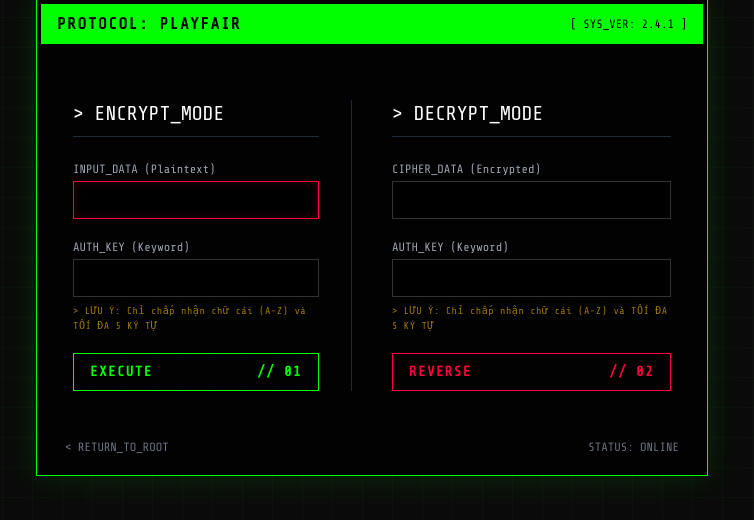
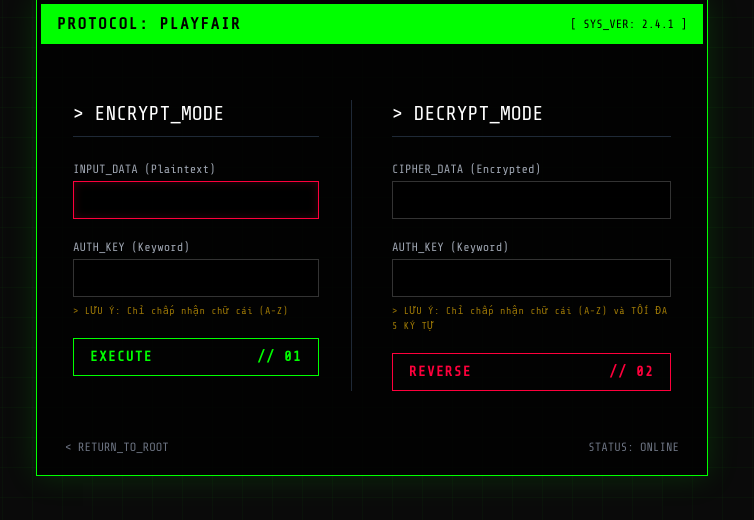
Before and after one commit to LamTT1306/bmthnc-hutech-2380601190, a Flask app: page /playfair in a window 1280 px wide. Shown: the part 163-683 px from the top of the page, without its empty margins (268-1022 px from the left). Run offline with Flask 3, Linux system fonts and the light colour scheme; some libraries are stand-ins or nearby versions.

Commit message:
Update code

```diff
--- a/lab_02/templates/playfair.html
+++ b/lab_02/templates/playfair.html
@@ -1,4 +1,4 @@
-<!DOCTYPE html>
+ <!DOCTYPE html>
 <html lang="en">
 <head>
     <meta charset="UTF-8">
@@ -106,7 +106,7 @@
                     <div>
                         <label class="block text-xs text-gray-400 mb-1">AUTH_KEY (Keyword)</label>
                         <input type="text" name="inputKeyPlain" pattern="[a-zA-Z]+" maxlength="5" title="Chỉ được phép nhập chữ cái, tối đa 5 ký tự" class="w-full cyber-input px-3 py-2 text-sm" required autocomplete="off"/>
-                        <p class="text-[10px] text-yellow-500 mt-1.5 tracking-wider animate-pulse">> LƯU Ý: Chỉ chấp nhận chữ cái (A-Z) và TỐI ĐA 5 KÝ TỰ</p>
+                        <p class="text-[10px] text-yellow-500 mt-1.5 tracking-wider animate-pulse">> LƯU Ý: Chỉ chấp nhận chữ cái (A-Z)</p>
                     </div>
                     <button type="submit" class="cyber-btn w-full py-2 text-sm font-bold tracking-widest mt-4 flex justify-between px-4">
                         <span>EXECUTE</span> <span>// 01</span>
```
